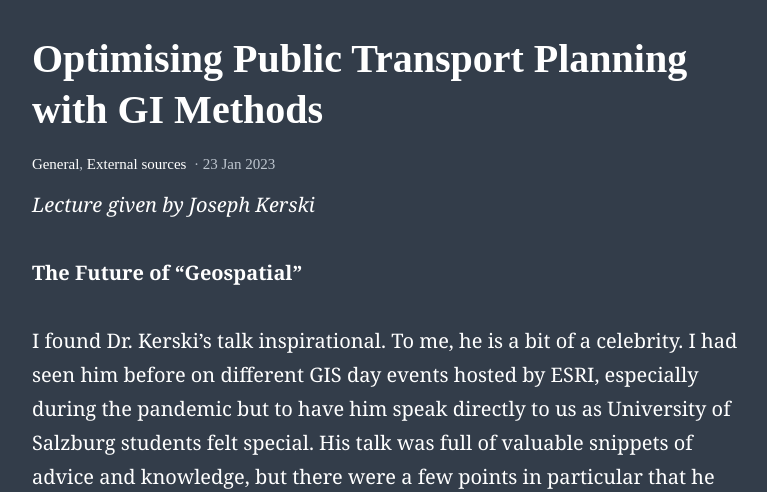
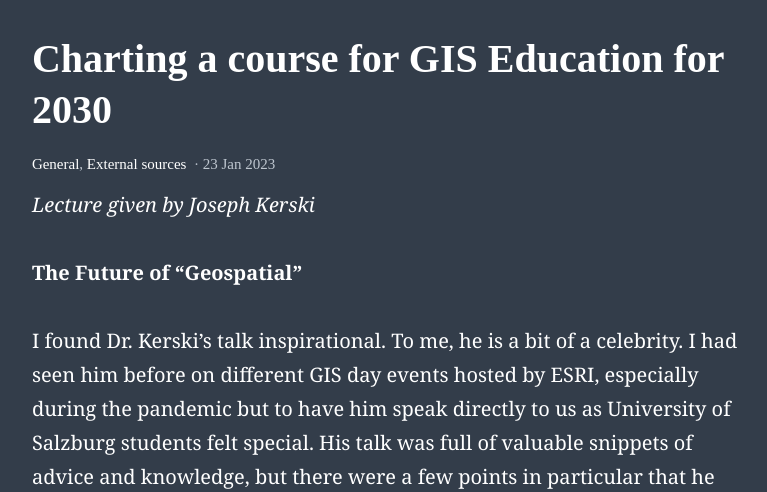
Before and after one commit to MadelineMulder/MadelineMulder.github.io, a Jekyll site: the page built from _posts/2023-01-23-eleven.md, in a window 1280 px wide and 900 px high, cut to the strip 408-900 px from the top of the window. Shown: the whole strip, without its empty margins (251-1018 px from the left). Built offline with Jekyll 4.4.1, drawn with Linux system fonts in a browser that asks for light colours.

Commit message:
Update 2023-01-23-eleven.md

```diff
--- a/_posts/2023-01-23-eleven.md
+++ b/_posts/2023-01-23-eleven.md
@@ -1,5 +1,5 @@
 ---
-title: Optimising Public Transport Planning with GI Methods
+title: Charting a course for GIS Education for 2030
 categories:
 - General
 - External sources
```
